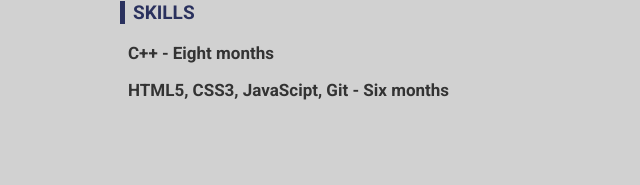
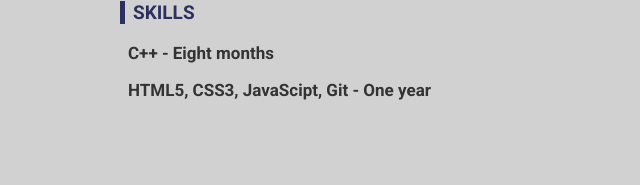
Before and after one commit to UlianaFomina/about-me, a plain HTML site: page index.html in a window 1280 px wide. Shown: the part 585-770 px from the top of the page, 520-1160 px from the left. Drawn offline with Linux system fonts and the light colour scheme.

Commit message:
Update index.html

```diff
--- a/index.html
+++ b/index.html
@@ -126,7 +126,7 @@
       <div class="skills">
         <h3 class="list-title">Skills</h3>
         <p class="list-deskr">C++ - Eight months</p>
-        <p class="list-deskr">HTML5, CSS3, JavaScipt, Git - Six months</p>
+        <p class="list-deskr">HTML5, CSS3, JavaScipt, Git - One year</p>
       </div>
     </div>
   </div>
```
